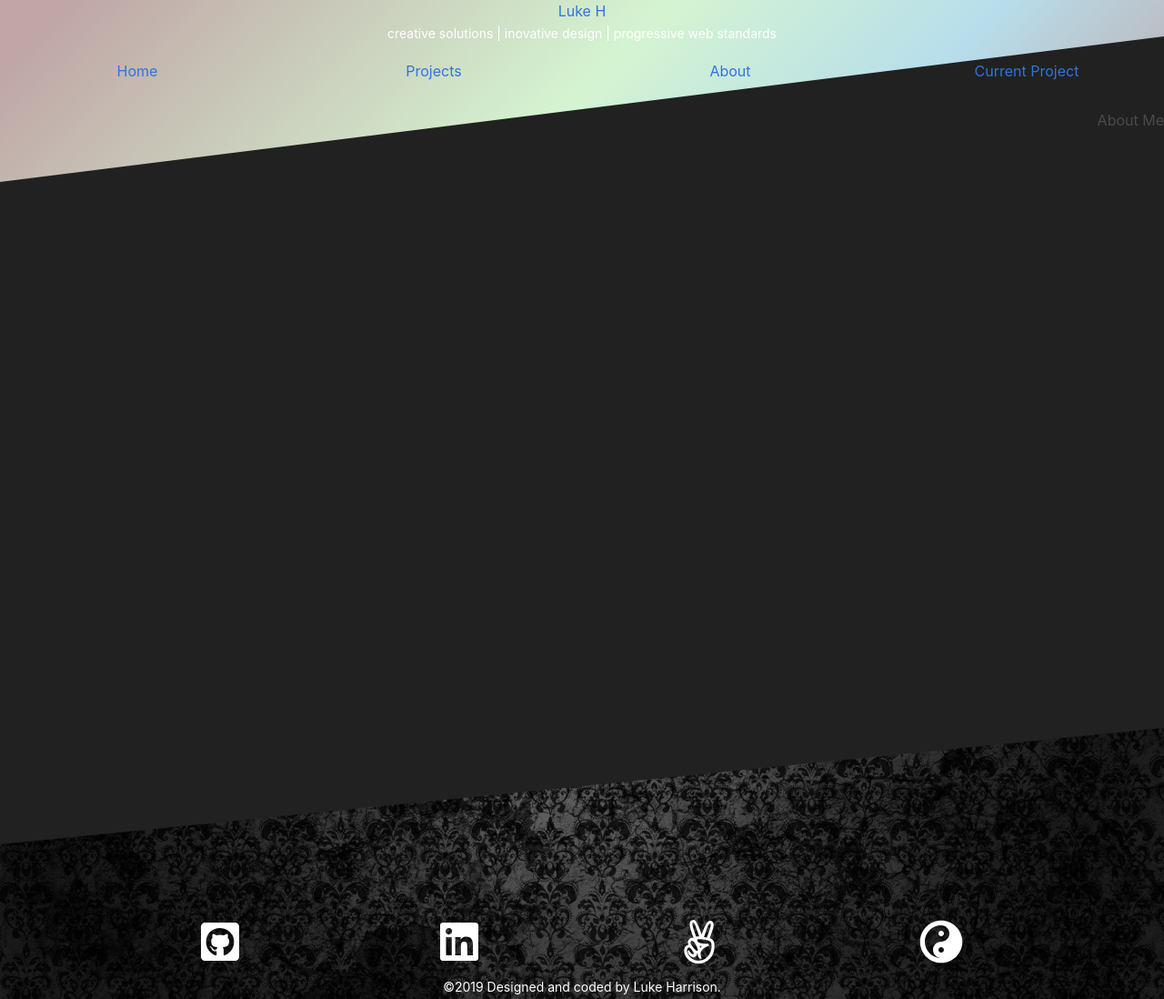
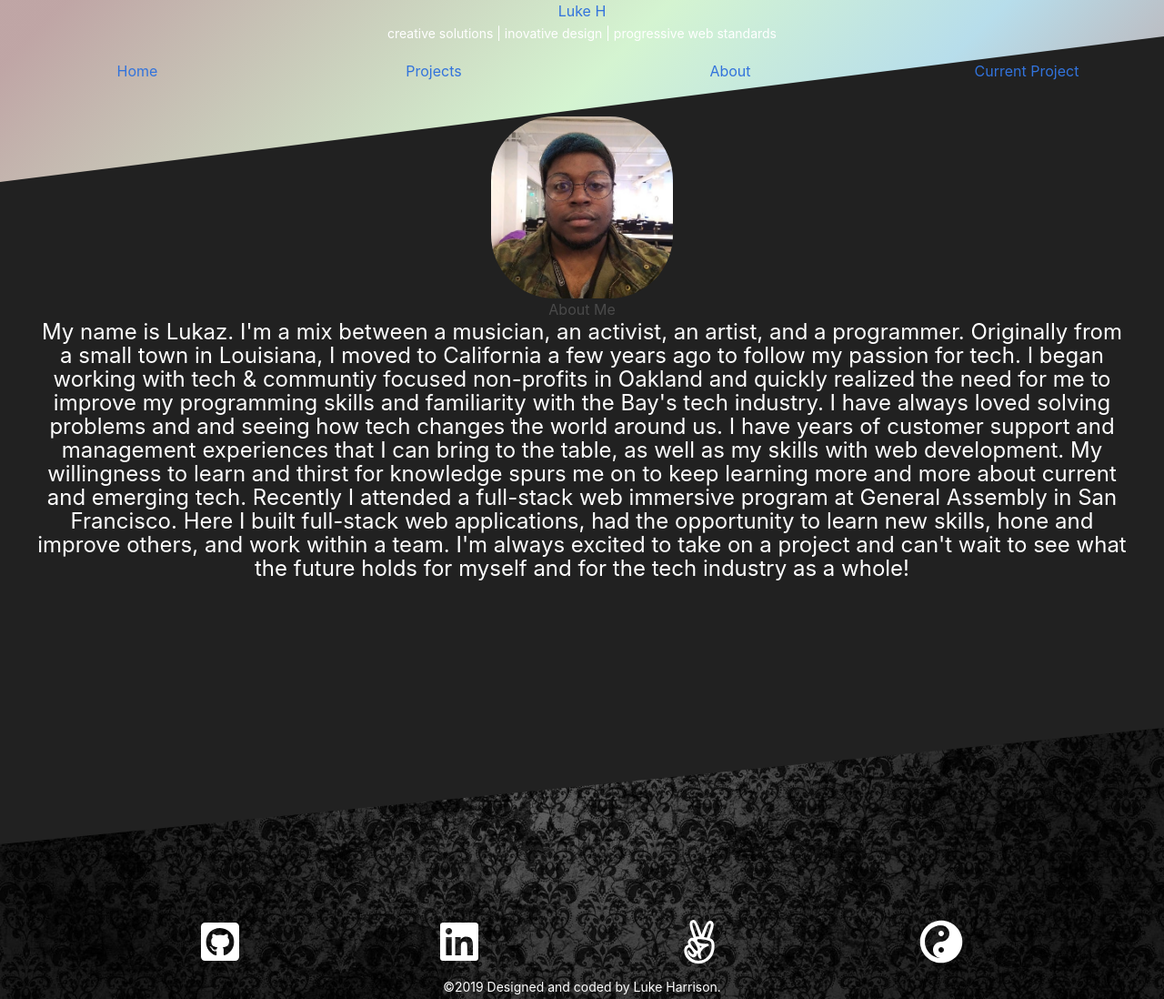
Before and after one commit to LukazDane/Digi-Daemon, a Flask app: page /Lukaz in a window 1280 px wide. Shown: the whole page at 91% size. Run offline with Flask 2, Linux system fonts and the light colour scheme; some libraries are stand-ins or nearby versions.

Commit message:
about me section v1 done

```diff
--- a/static/css/styles.css
+++ b/static/css/styles.css
@@ -320,3 +320,27 @@ video.myVideo.most-recent {
   height: 70vh;
   max-height: 70vh;
 }
+
+/* about me */
+.abt-img {
+  height: 200px;
+  width: 200px;
+  background-color: skyblue;
+  margin: auto;
+  border-radius: 70px;
+  margin-top: 1vh;
+  background-image: url(/static/images/me.png);
+  background-size: cover;
+  background-repeat: no-repeat;
+  background-position: center;
+}
+
+.text-container {
+  text-align: center;
+  margin: auto 5vh;
+}
+
+.text-container p {
+  font-size: x-large;
+}
+/* end about me */
--- a/templates/about.html
+++ b/templates/about.html
@@ -1,5 +1,28 @@
 {% extends 'layout.html' %} {% block body %}
 <div class="section-container">
-  <h1 class="section-title">About Me</h1>
+  <div class="abt">
+    <div class="abt-img"></div>
+    <div class="text-container">
+      <h1>About Me</h1>
+      <p>
+        My name is Lukaz. I'm a mix between a musician, an activist, an artist,
+        and a programmer. Originally from a small town in Louisiana, I moved to
+        California a few years ago to follow my passion for tech. I began
+        working with tech & communtiy focused non-profits in Oakland and quickly
+        realized the need for me to improve my programming skills and
+        familiarity with the Bay's tech industry. I have always loved solving
+        problems and and seeing how tech changes the world around us. I have
+        years of customer support and management experiences that I can bring to
+        the table, as well as my skills with web development. My willingness to
+        learn and thirst for knowledge spurs me on to keep learning more and
+        more about current and emerging tech. Recently I attended a full-stack
+        web immersive program at General Assembly in San Francisco. Here I built
+        full-stack web applications, had the opportunity to learn new skills,
+        hone and improve others, and work within a team. I'm always excited to
+        take on a project and can't wait to see what the future holds for myself
+        and for the tech industry as a whole!
+      </p>
+    </div>
+  </div>
 </div>
 {% endblock %}
```
Also changed, not shown: static/images/me.png (added).
